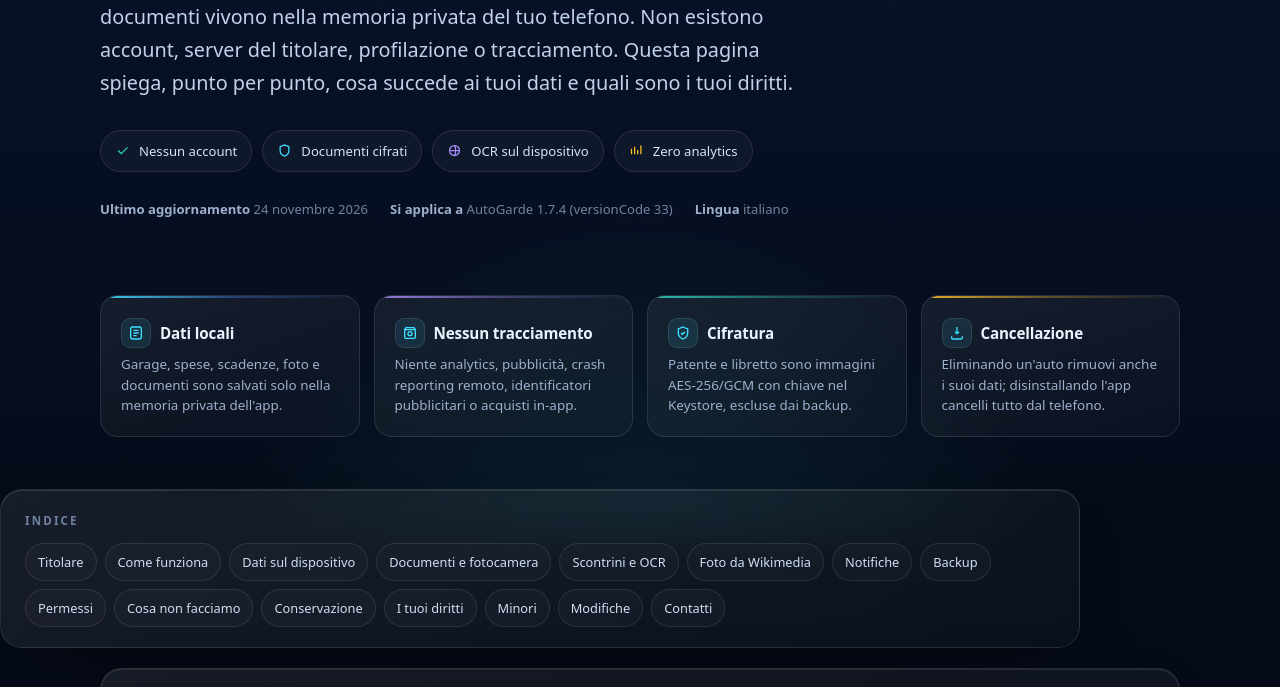
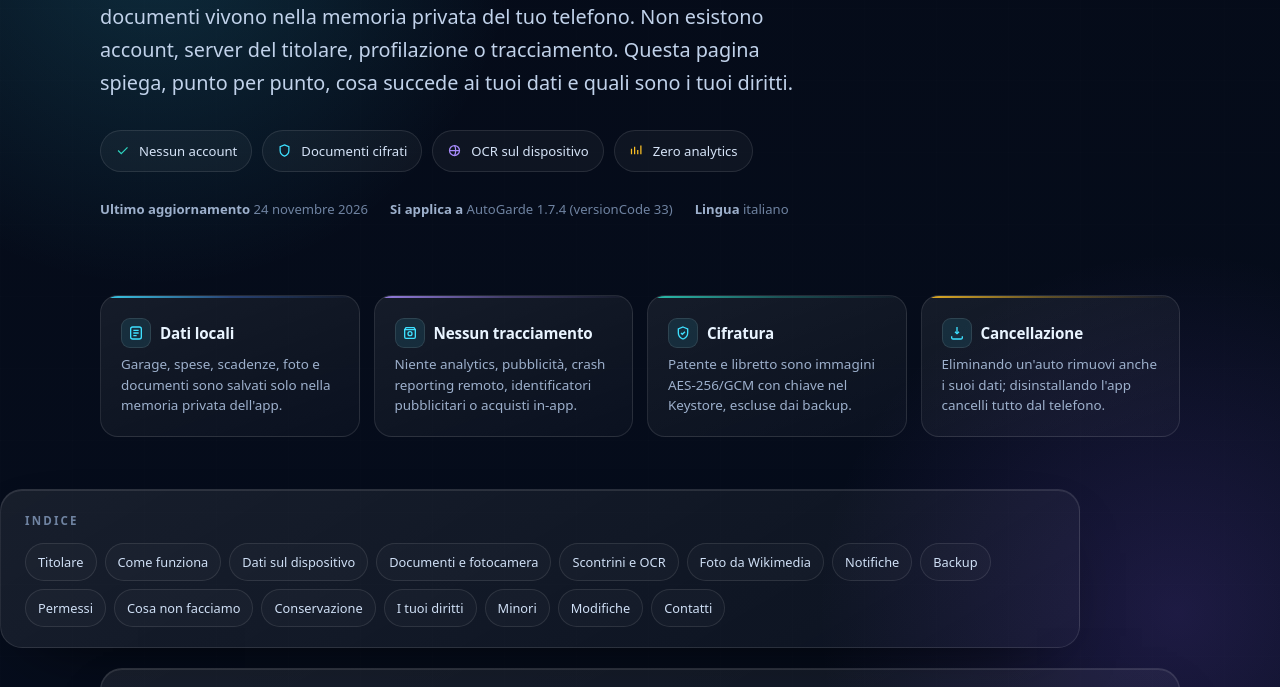
Before and after one commit to inifinitygrade-gif/autogarde-privacy, a plain HTML site: page index.html in a window 1280 px wide. Shown: the part 424-1111 px from the top of the page. Drawn offline with Linux system fonts and the light colour scheme.

Commit message:
Update index.html
v 2.0

```diff
--- a/index.html
+++ b/index.html
@@ -28,43 +28,15 @@
     --max:1080px;
   }
   *{box-sizing:border-box}
-  html{scroll-behavior:smooth}
-  body{
-    margin:0;
-    background:var(--bg);
-    color:var(--ink);
-    font-family:ui-sans-serif,system-ui,-apple-system,"Segoe UI",Roboto,"Helvetica Neue",Arial,sans-serif;
-    font-size:16.5px;
-    line-height:1.72;
-    -webkit-font-smoothing:antialiased;
-    text-rendering:optimizeLegibility;
-    overflow-x:hidden;
-  }
-  body::before{
-    content:"";
-    position:fixed;
-    inset:-20vh -10vw;
-    z-index:-2;
-    background:
+  html{scroll-behavior:smooth;overflow-x:hidden}
+  body{margin:0;color:var(--ink);font-family:ui-sans-serif,system-ui,-apple-system,"Segoe UI",Roboto,"Helvetica Neue",Arial,sans-serif;font-size:16.5px;line-height:1.72;-webkit-font-smoothing:antialiased;text-rendering:optimizeLegibility;background-color:var(--bg);position:relative}
+  .bg{position:absolute;inset:0;z-index:0;pointer-events:none;overflow:hidden;background:
       radial-gradient(46vw 46vw at 12% 4%, rgba(62,224,255,.16), transparent 62%),
       radial-gradient(44vw 44vw at 92% 12%, rgba(139,92,246,.18), transparent 64%),
       radial-gradient(52vw 52vw at 50% 110%, rgba(45,212,191,.12), transparent 66%),
-      linear-gradient(180deg,#050b18 0%,#071127 52%,#050b18 100%);
-  }
-  body::after{
-    content:"";
-    position:fixed;
-    inset:0;
-    z-index:-1;
-    pointer-events:none;
-    opacity:.35;
-    background-image:
-      linear-gradient(rgba(255,255,255,.028) 1px,transparent 1px),
-      linear-gradient(90deg,rgba(255,255,255,.028) 1px,transparent 1px);
-    background-size:72px 72px;
-    mask-image:radial-gradient(80% 60% at 50% 0%,#000 0%,transparent 78%);
-    -webkit-mask-image:radial-gradient(80% 60% at 50% 0%,#000 0%,transparent 78%);
-  }
+      linear-gradient(180deg,#050b18 0%,#071127 52%,#050b18 100%);}
+  .bg::after{content:"";position:absolute;inset:0;opacity:.28;background-image:linear-gradient(rgba(255,255,255,.028) 1px,transparent 1px),linear-gradient(90deg,rgba(255,255,255,.028) 1px,transparent 1px);background-size:72px 72px}
+  .page{position:relative;z-index:1}
   a{color:var(--cyan);text-decoration:none}
   a:hover{text-decoration:underline;text-underline-offset:3px}
   a:focus-visible,button:focus-visible{outline:2px solid var(--cyan);outline-offset:4px;border-radius:8px}
@@ -74,11 +46,9 @@
     border:1px solid var(--line);
     border-radius:var(--radius);
     box-shadow:0 26px 70px -38px rgba(0,0,0,.9),inset 0 1px 0 rgba(255,255,255,.10);
-    backdrop-filter:blur(18px);
-    -webkit-backdrop-filter:blur(18px);
   }
   /* ---------- header ---------- */
-  .site-head{position:sticky;top:0;z-index:40;padding:12px 0;background:rgba(5,11,24,.72);backdrop-filter:blur(18px);-webkit-backdrop-filter:blur(18px);border-bottom:1px solid rgba(255,255,255,.07)}
+  .site-head{position:sticky;top:0;z-index:40;padding:12px 0;background:rgba(5,11,24,.94);border-bottom:1px solid rgba(255,255,255,.07)}
   .site-head .wrap{display:flex;align-items:center;gap:16px;justify-content:space-between}
   .brand{display:flex;align-items:center;gap:12px;color:var(--ink);text-decoration:none}
   .brand:hover{text-decoration:none}
@@ -189,8 +159,8 @@
   @media (prefers-reduced-motion:reduce){html{scroll-behavior:auto}}
   @media print{
     body{background:#fff;color:#111;font-size:11pt}
-    body::before,body::after,.site-head,.toc,.badges,.to-top{display:none}
-    .glass{background:#fff;border:1px solid #ccc;box-shadow:none;backdrop-filter:none}
+    .bg,.site-head,.toc,.badges,.to-top{display:none}
+    .glass{background:#fff;border:1px solid #ccc;box-shadow:none}
     .section{page-break-inside:avoid;margin:12px 0}
     h1,h2,h3,strong,td:first-child{color:#111}
     p,li,td{color:#222}
@@ -200,6 +170,8 @@
 </style>
 </head>
 <body>
+<div class="bg" aria-hidden="true"></div>
+<div class="page">
 
 <header class="site-head">
   <div class="wrap">
@@ -510,6 +482,7 @@
     </nav>
   </div>
 </footer>
+</div>
 
 </body>
 </html>
```
